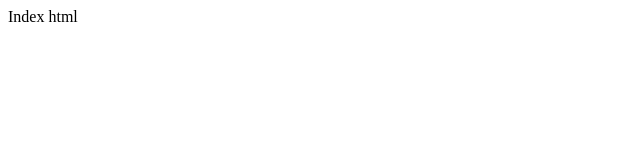
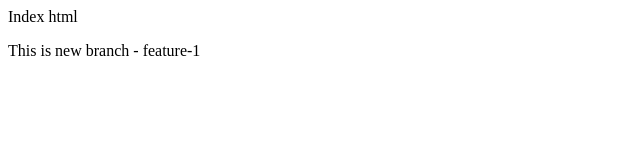
Before and after one commit to PRANEETH-BADETI/LocalRepo, a plain HTML site: page index.html in a window 1280 px wide. Shown: the whole page, without its empty margins (0-640 px from the left). Drawn offline with Linux system fonts and the light colour scheme.

Commit message:
Add new branch feature

```diff
--- a/index.html
+++ b/index.html
@@ -1 +1,2 @@
 <p>Index html</p>
+<p>This is new branch - feature-1</p>
```
